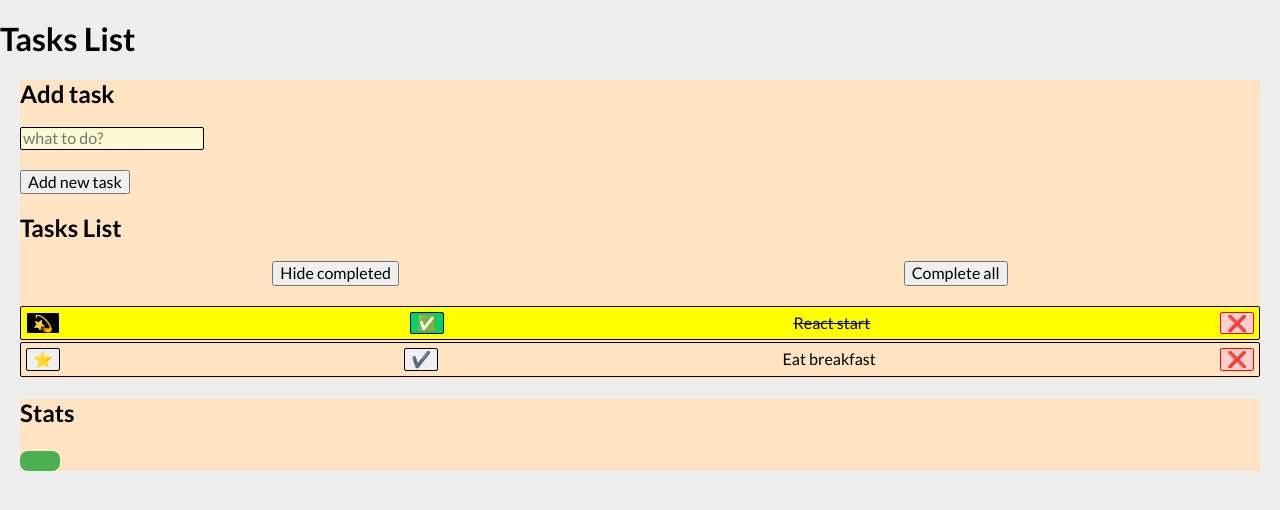
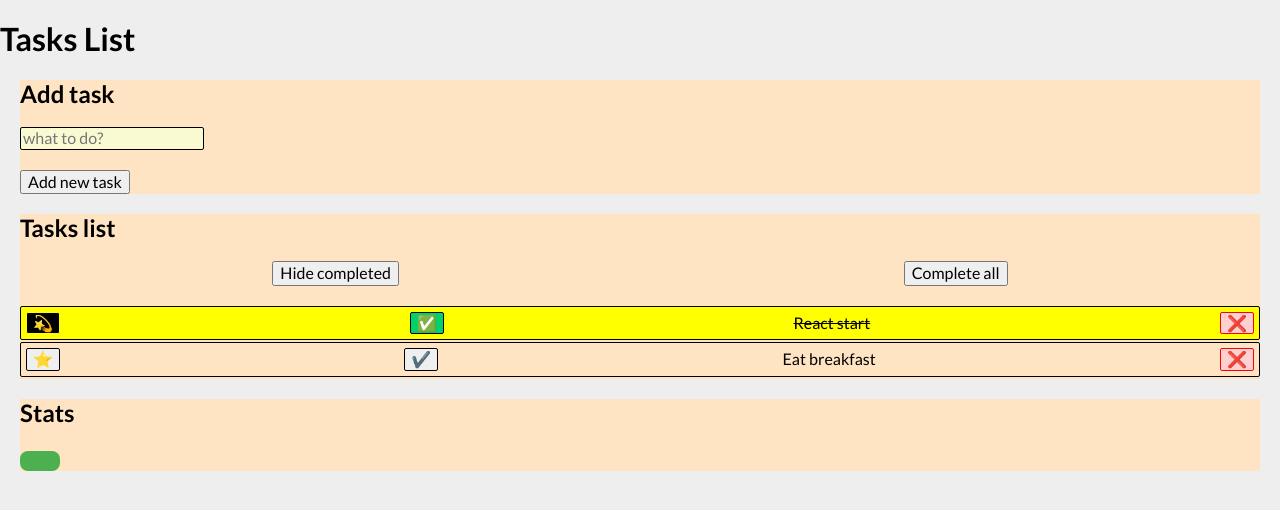
Before and after one commit to RobFyd/practice-in-react, a React (Create React App) app: page / in a window 1280 px wide. Shown: the top 510 px of the page. Built offline with nearby package versions, Linux system fonts and the light colour scheme.

Commit message:
App.js and Section component refactored

```diff
--- a/src/App.js
+++ b/src/App.js
@@ -25,15 +25,16 @@ function App() {
   return (
     <main>
       <h1>Tasks List</h1>
+      <Section title="Add task" form={<Form />} />
+
       <Section
-        title="Add task"
-        form={<Form />}
-        title2="Tasks List"
+        title="Tasks list"
+        body={<Tasks tasks={tasks} hideDoneTasks={hideDoneTasks} />}
         extraHeaderContent={
           <Buttons tasks={tasks} hideDoneTasks={hideDoneTasks} />
         }
-        body={<Tasks tasks={tasks} hideDoneTasks={hideDoneTasks} />}
       />
+
       <Section
         title="Stats"
         stats={<div className="stats"></div>}
--- a/src/Section/index.js
+++ b/src/Section/index.js
@@ -1,24 +1,13 @@
 import "./style.css";
 
-const Section = ({
-  title,
-  form,
-  title2,
-  extraHeaderContent,
-  body,
-  stats,
-  thumb,
-}) => (
+const Section = ({ title, form, extraHeaderContent, body, stats, thumb }) => (
   <section className="section">
     <div>
       <h2>{title}</h2>
       {form}
     </div>
     <div>
-      <div>
-        <h2>{title2}</h2>
-        {extraHeaderContent}
-      </div>
+      {extraHeaderContent}
       <div className="section__body">{body}</div>
     </div>
     <div>
```
